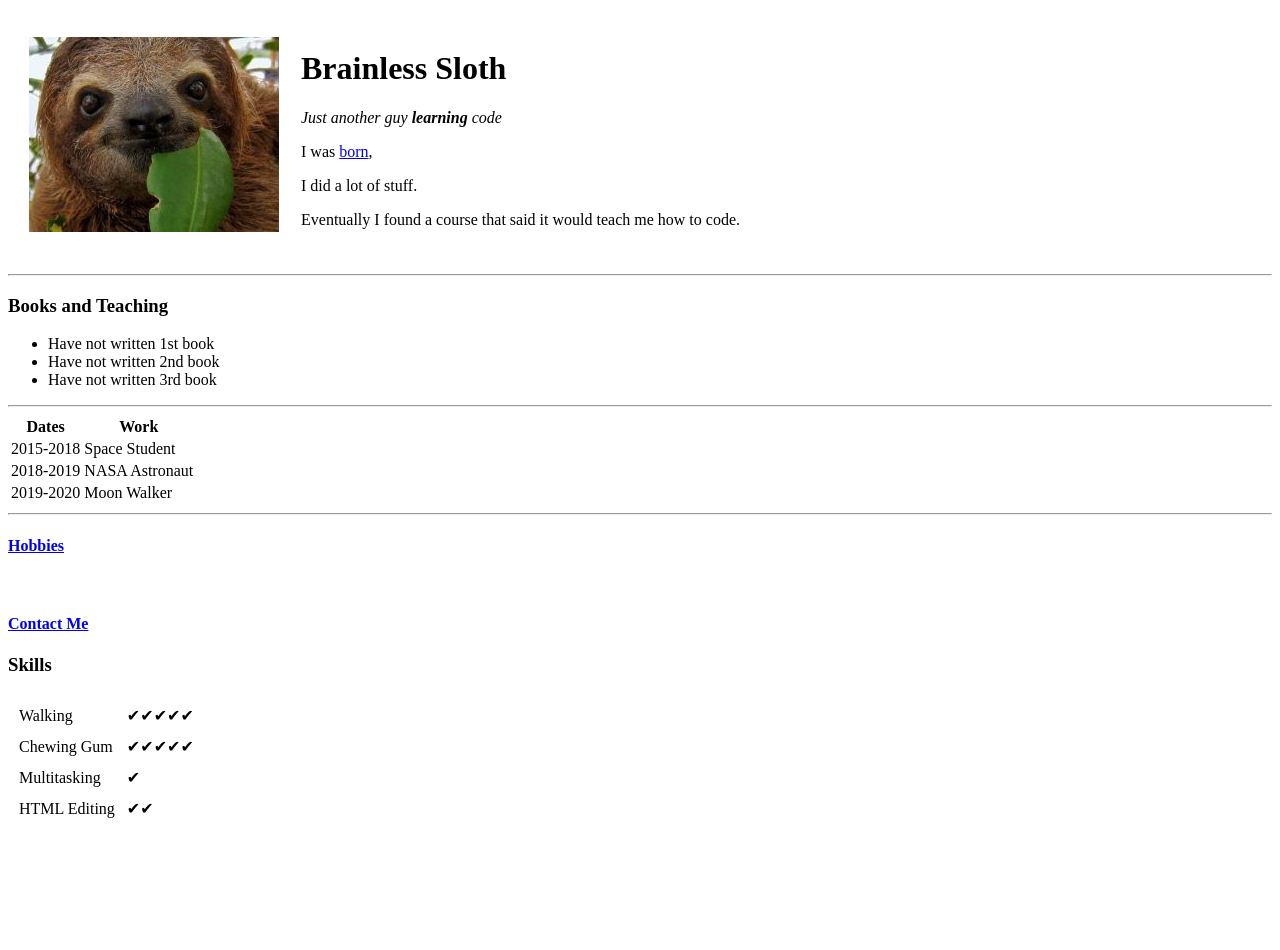
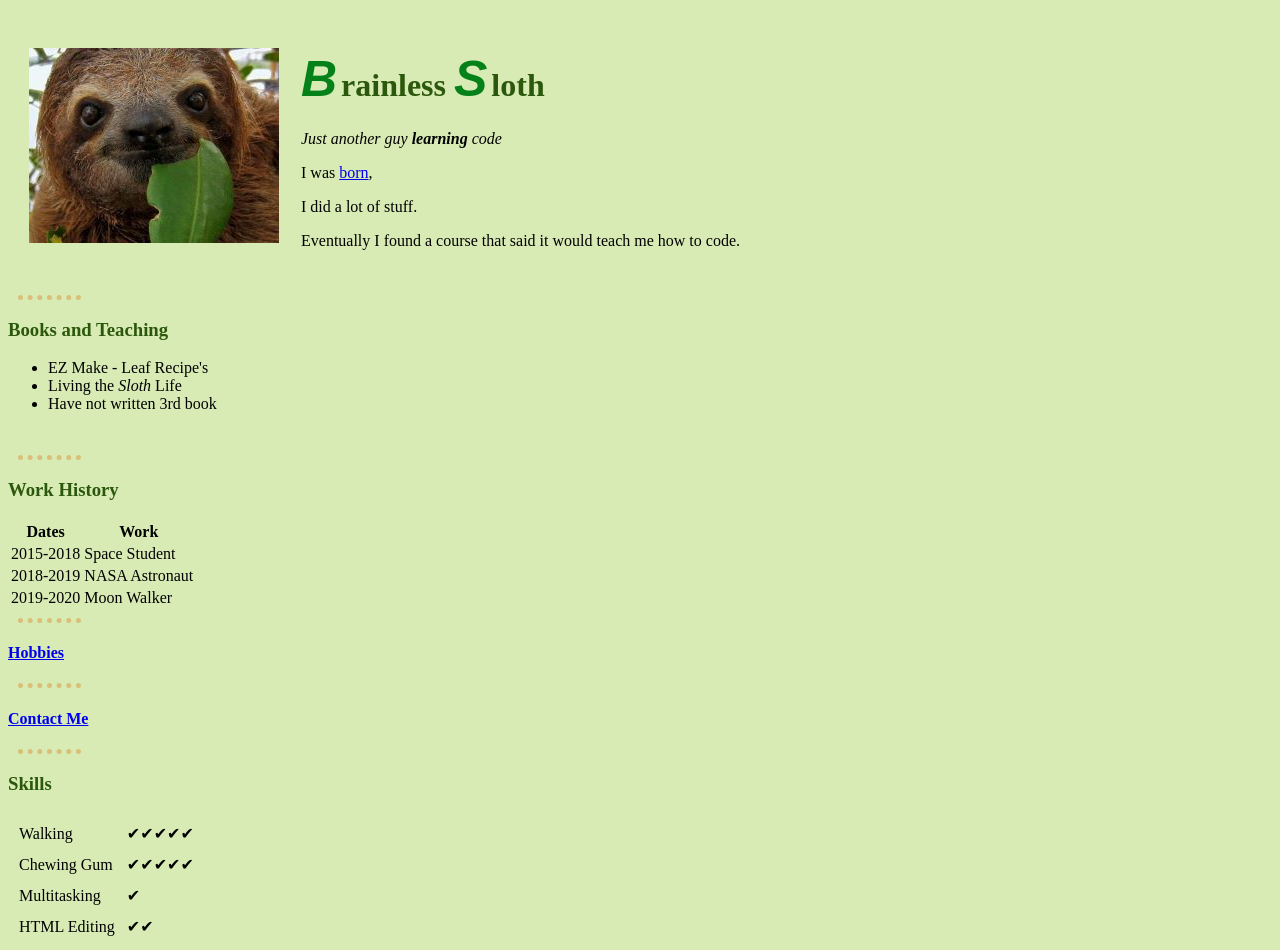
Before and after one commit to Brainlesssloth/cv, a plain HTML site: page index.html in a window 1280 px wide. Before the commit the page ends 837 px from the top, so only its background shows below. Drawn offline with Linux system fonts and the light colour scheme.

Commit message:
Add files via upload

```diff
--- /dev/null
+++ b/css/styles.css
@@ -0,0 +1,35 @@
+/*
+Colors to use
+#2b580c - Dark Green
+#639a67 - Medium Green
+#d8ebb5 - Light Green
+#d9bf77 - Beige
+*/
+
+body {
+    background-color: #d8ebb5;
+}
+
+hr {
+    margin-left: 10px;
+    border-style: dotted none none;
+    border-color: #d9bf77;
+    border-width: 5px;
+    height: 0px;
+    width: 5%;
+    }
+
+h1 {
+    color: #2b580c;
+}
+
+h1 em {
+    color: #058119;
+    font-size: 50px;
+    font-family: fantasy;
+    padding-right:4px;
+}
+
+h3 {
+    color: #2b580c;
+}
--- a/index.html
+++ b/index.html
@@ -4,16 +4,18 @@
 <head>
   <meta charset="utf-8">
   <title>B-Sloths Personal Site</title>
+  <link rel="stylesheet" href="css/styles.css">
 </head>
 
 <body>
+
   <table cellspacing="20">
     <tr>
       <td>
         <img src="images/ME2.jpg" alt="My Best Side">
       </td>
       <td>
-        <h1>Brainless Sloth</h1>
+        <h1><em>B</em>rainless  <em>S</em>loth</h1>
         <p><em>Just another guy <strong>learning</strong> code</em></p>
         <p>I was <a href="https://wa.kaiserpermanente.org/html/public/locations/bellevue">born</a>,</p>
         <p>I did a lot of stuff.</p>
@@ -21,20 +23,24 @@
       </td>
     </tr>
   </table>
-  <hr />
+
+<hr>
+
   <h3>Books and Teaching</h3>
   <ul>
     <li>
-      Have not written 1st book
+      EZ Make - Leaf Recipe's
     </li>
     <li>
-      Have not written 2nd book
+      Living the <em>Sloth</em> Life
     </li>
     <li>
       Have not written 3rd book
     </li>
   </ul>
-  <hr>
+  <br>
+<hr>
+  <h3>Work History</h3>
   <table>
     <thead>
       <tr>
@@ -57,9 +63,15 @@
   </table>
   <hr>
   <h4><a href="hobbies.html">Hobbies</a></h4>
-  <br>
+
+  <hr>
+
   <h4><a href="contact.html">Contact Me</a></h4>
+
+  <hr>
+
   <h3>Skills</h3>
+
   <table cellspacing=10px>
     <tr>
       <td>Walking</td>
```
Also changed, not shown: contact.html (+4 -0 lines), hobbies.html (+4 -0 lines).
